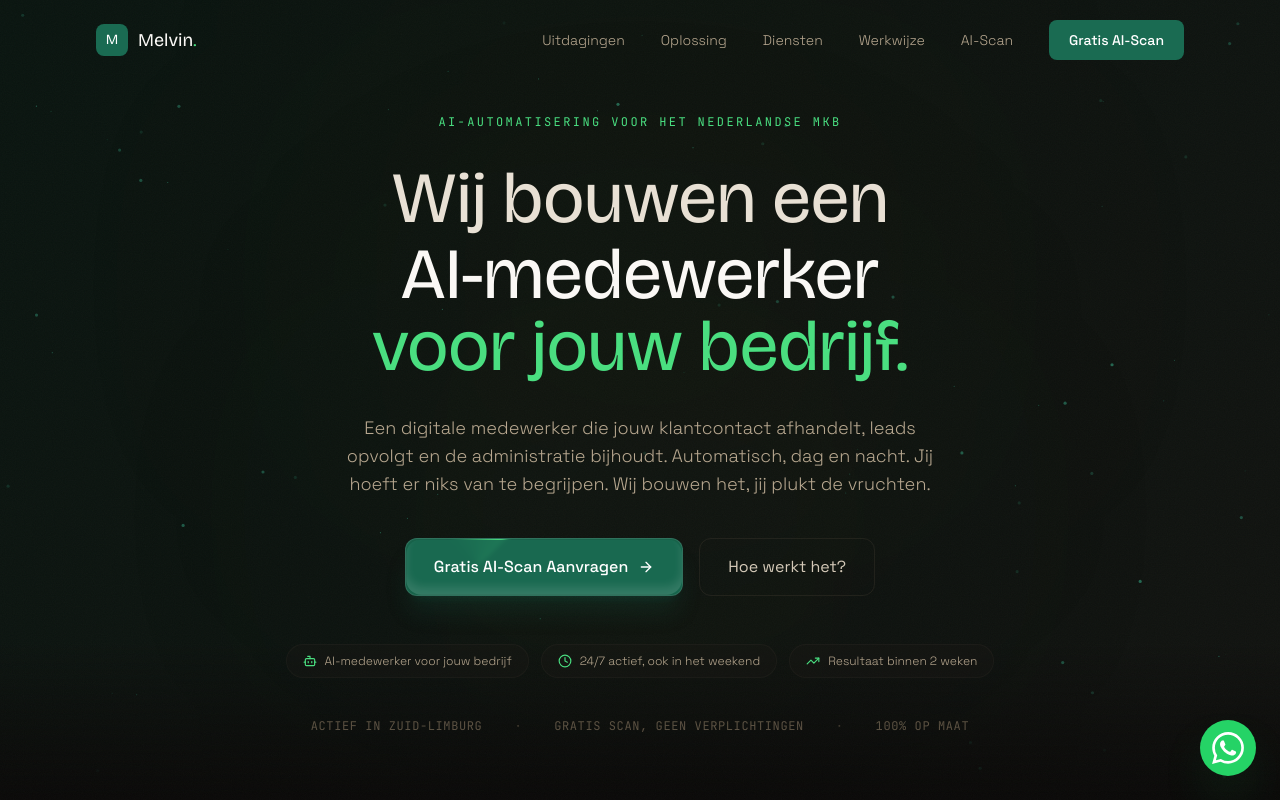
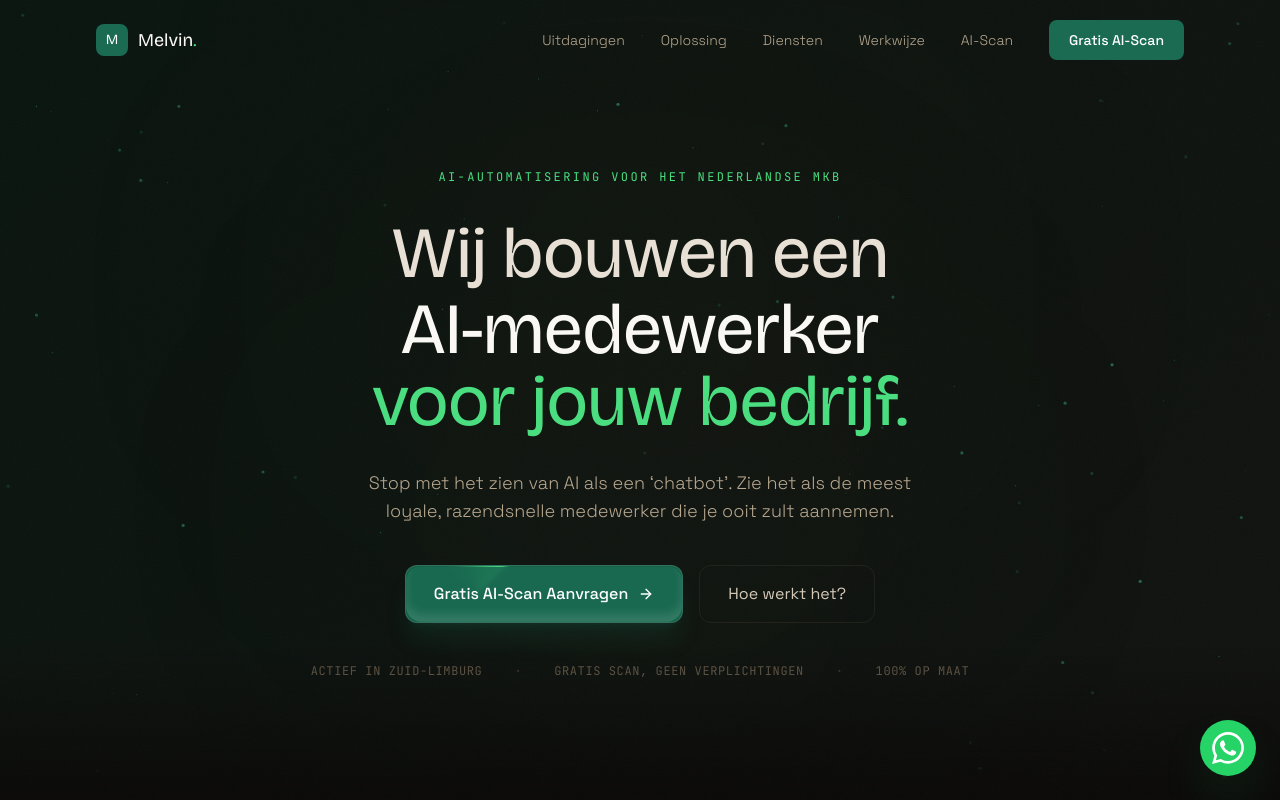
Before and after one commit to johnautomationsnl/john-automations-website, a Next.js app: page / in a window 1280 px wide. Shown: the top 800 px of the page. Built offline with nearby package versions, Linux system fonts and the light colour scheme.

Commit message:
Hero: remove pills, update subtitle to chatbot quote

```diff
--- a/src/components/Hero.tsx
+++ b/src/components/Hero.tsx
@@ -1,15 +1,9 @@
 "use client";
 
 import { motion } from "framer-motion";
-import { ArrowRight, Bot, Clock, TrendingUp } from "lucide-react";
+import { ArrowRight } from "lucide-react";
 import { Particles } from "./magicui/particles";
 import { ShimmerButton } from "./magicui/shimmer-button";
-
-const pills = [
-  { icon: Bot, label: "AI-medewerker voor jouw bedrijf" },
-  { icon: Clock, label: "24/7 actief, ook in het weekend" },
-  { icon: TrendingUp, label: "Resultaat binnen 2 weken" },
-];
 
 export default function Hero() {
   return (
@@ -75,9 +69,8 @@ export default function Hero() {
             transition={{ duration: 0.8, delay: 0.5 }}
             className="mt-8 text-base sm:text-lg text-warm-400 max-w-2xl mx-auto text-balance font-light leading-relaxed"
           >
-            Een digitale medewerker die jouw klantcontact afhandelt, leads opvolgt en de
-            administratie bijhoudt. Automatisch, dag en nacht. Jij hoeft er niks van te
-            begrijpen. Wij bouwen het, jij plukt de vruchten.
+            Stop met het zien van AI als een &lsquo;chatbot&rsquo;. Zie het als de meest loyale,
+            razendsnelle medewerker die je ooit zult aannemen.
           </motion.p>
 
           {/* CTA Buttons */}
@@ -109,24 +102,6 @@ export default function Hero() {
             </a>
           </motion.div>
 
-          {/* Feature pills */}
-          <motion.div
-            initial={{ opacity: 0, y: 10 }}
-            animate={{ opacity: 1, y: 0 }}
-            transition={{ duration: 0.8, delay: 1.0 }}
-            className="mt-12 flex flex-wrap items-center justify-center gap-3"
-          >
-            {pills.map((pill, i) => (
-              <div
-                key={i}
-                className="flex items-center gap-2 px-4 py-2 rounded-full bg-warm-900/30 border border-warm-800/20 text-xs text-warm-400 font-light"
-              >
-                <pill.icon className="w-3.5 h-3.5 text-brand-400" />
-                {pill.label}
-              </div>
-            ))}
-          </motion.div>
-
           {/* Trust indicators */}
           <motion.div
             initial={{ opacity: 0 }}
```
